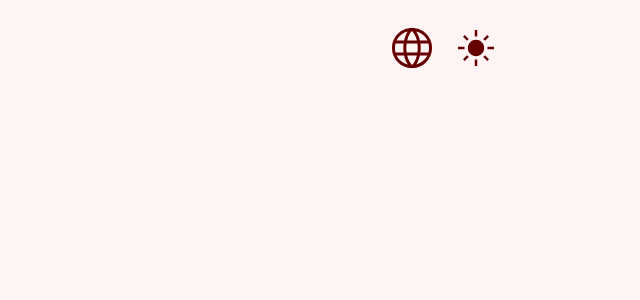
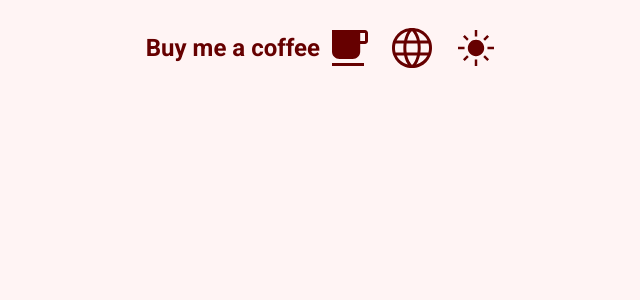
Before and after one commit to LaercioSR/portfolio-v2, a Next.js app: page / in a window 1280 px wide. Shown: the top 300 px of the page, without its empty margins (620-1260 px from the left). Built offline with nearby package versions, Linux system fonts and the light colour scheme.

Commit message:
feat: add buy me a coffee button

```diff
--- /dev/null
+++ b/src/app/components/BuyMeACoffee/index.tsx
@@ -0,0 +1,21 @@
+import { useTranslation } from "react-i18next";
+import Typography from "../Typography";
+import styles from "./styles.module.css";
+import CoffeeSvg from "../../assets/icons/coffee.svg";
+import { BUY_ME_A_COFFEE_LINK } from "../../utils/contrants";
+
+export default function BuyMeACoffee() {
+  const { t } = useTranslation();
+
+  return (
+    <a
+      className={styles["buy_me_a_coffee-wrapper"]}
+      href={BUY_ME_A_COFFEE_LINK}
+      target="_blank"
+      rel="noreferrer"
+    >
+      <Typography variant="h4">{t("components.buyMeACoffee.label")}</Typography>
+      <CoffeeSvg className={styles["buy_me_a_coffee-icon"]} />
+    </a>
+  );
+}
--- /dev/null
+++ b/src/app/components/BuyMeACoffee/styles.module.css
@@ -0,0 +1,30 @@
+.buy_me_a_coffee-wrapper {
+  display: flex;
+  justify-content: center;
+  align-items: center;
+  gap: 0.25rem;
+  transition: color 0.2s ease-in-out;
+}
+
+.buy_me_a_coffee-wrapper:hover {
+  color: var(--secondary);
+}
+
+.buy_me_a_coffee-wrapper:hover svg path {
+  fill: var(--secondary);
+}
+
+.buy_me_a_coffee-wrapper svg {
+  width: 2rem;
+  height: 2rem;
+
+  @media (min-width: 768px) {
+    width: 3rem;
+    height: 3rem;
+  }
+}
+
+.buy_me_a_coffee-wrapper svg path {
+  fill: var(--primary);
+  transition: fill 0.2s ease-in-out;
+}
--- a/src/app/components/Header/index.tsx
+++ b/src/app/components/Header/index.tsx
@@ -1,3 +1,4 @@
+import BuyMeACoffee from "../BuyMeACoffee";
 import LanguageSwitch from "../LanguageSwitch";
 import styles from "./styles.module.css";
 import dynamic from "next/dynamic";
@@ -13,6 +14,9 @@ export default function Header() {
         <ul className={styles["header-side_left"]}></ul>
         <ul className={styles["header-side_right"]}>
           <li>
+            <BuyMeACoffee />
+          </li>
+          <li>
             <LanguageSwitch />
           </li>
           <li>
--- a/src/app/globals.css
+++ b/src/app/globals.css
@@ -34,3 +34,8 @@ body {
   -webkit-font-smoothing: antialiased;
   transition: all 0.2s ease-in-out;
 }
+
+a {
+  color: var(--primary);
+  text-decoration: none;
+}
--- a/src/app/i18n/locales/en.json
+++ b/src/app/i18n/locales/en.json
@@ -6,5 +6,14 @@
     "pt": {
       "label": "Portuguese"
     }
+  },
+  "components": {
+    "buyMeACoffee": {
+      "label": "Buy me a coffee"
+    }
+  },
+  "pages": {
+    "home": {},
+    "projects": {}
   }
 }
--- a/src/app/i18n/locales/pt.json
+++ b/src/app/i18n/locales/pt.json
@@ -6,5 +6,14 @@
     "pt": {
       "label": "Português"
     }
+  },
+  "components": {
+    "buyMeACoffee": {
+      "label": "Buy me a coffee"
+    }
+  },
+  "pages": {
+    "home": {},
+    "projects": {}
   }
 }
--- /dev/null
+++ b/src/app/utils/contrants.ts
@@ -0,0 +1,6 @@
+export const BUY_ME_A_COFFEE_LINK =
+  "https://nubank.com.br/cobrar/p0bwm/66cddada-b67a-4a83-b8a6-ab2a9f585ce9";
+
+export const GITHUB_LINK = "https://github.com/LaercioSR/";
+
+export const LINKEDIN_LINK = "https://www.linkedin.com/in/laerciorios/";
```
